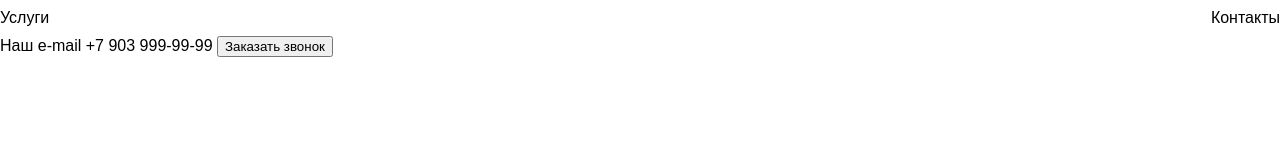
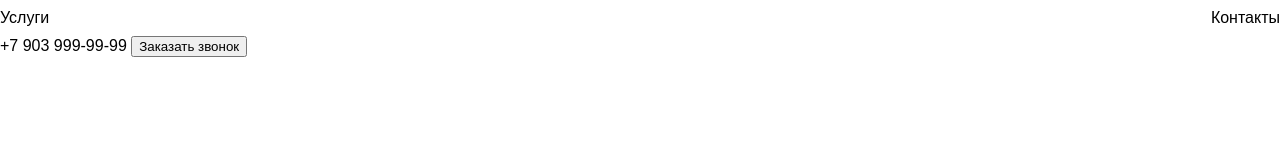
Before and after one commit to olgashatokhina/special-app, a plain HTML site: page index.html in a window 1280 px wide. Drawn offline with Linux system fonts and the light colour scheme.

Commit message:
e-mail removed

```diff
--- a/index.html
+++ b/index.html
@@ -16,7 +16,6 @@
             <a href="#contacts">Контакты</a>
         </nav>
         <div>
-            Наш e-mail
             <a href="tel:+79039999999">+7 903 999-99-99</a>
             <button>Заказать звонок</button>
         </div>
```
